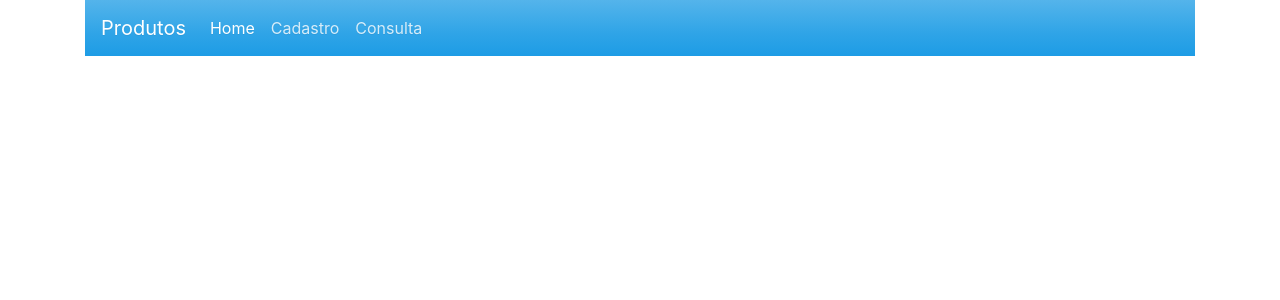
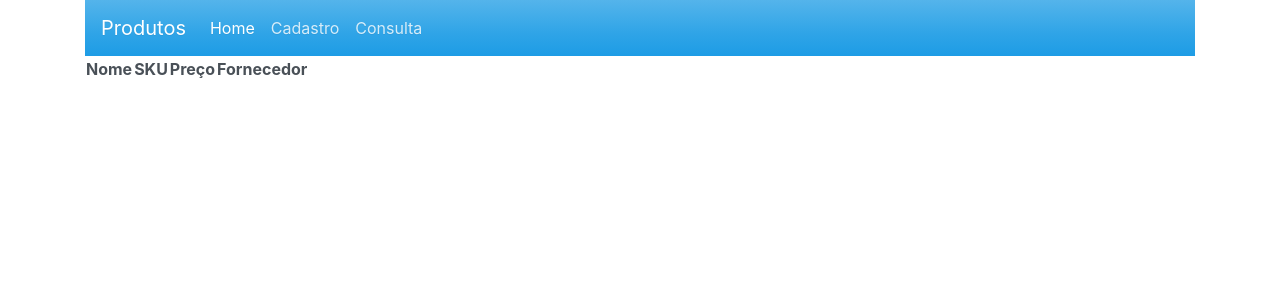
Before and after one commit to leonardo-rendano/sistema-de-cadastro, a React (Create React App) app in the folder sistema-de-cadastro/: page /#/consulta-produtos in a window 1280 px wide. Shown: the top 300 px of the page. Built offline with nearby package versions, Linux system fonts and the light colour scheme.

Commit message:
Atualização das rotas

```diff
--- a/sistema-de-cadastro/src/Routes.js
+++ b/sistema-de-cadastro/src/Routes.js
@@ -4,12 +4,14 @@ import { HashRouter, Switch, Route } from 'react-router-dom';
 
 import Home from './views/home';
 import CadastroProdutos from './views/produtos/cadastro';
+import ConsultaProdutos from './views/produtos/consulta'
 
 export default () => {
   return(
     <HashRouter>
       <Switch>
         <Route exact path="/cadastro-produtos" component={CadastroProdutos} />
+        <Route exact path="/consulta-produtos" component={ConsultaProdutos} />
         <Route exact path="/" component={Home} />
       </Switch>
     </HashRouter>
--- a/sistema-de-cadastro/src/views/produtos/consulta.js
+++ b/sistema-de-cadastro/src/views/produtos/consulta.js
@@ -1,9 +1,9 @@
 import React from 'react';
 
-export class ConsultaProdutos extends React.Component {
+export default class ConsultaProdutos extends React.Component {
 
   state = {
-    produtos = []
+    produtos : []
   }
 
   render() {
```
